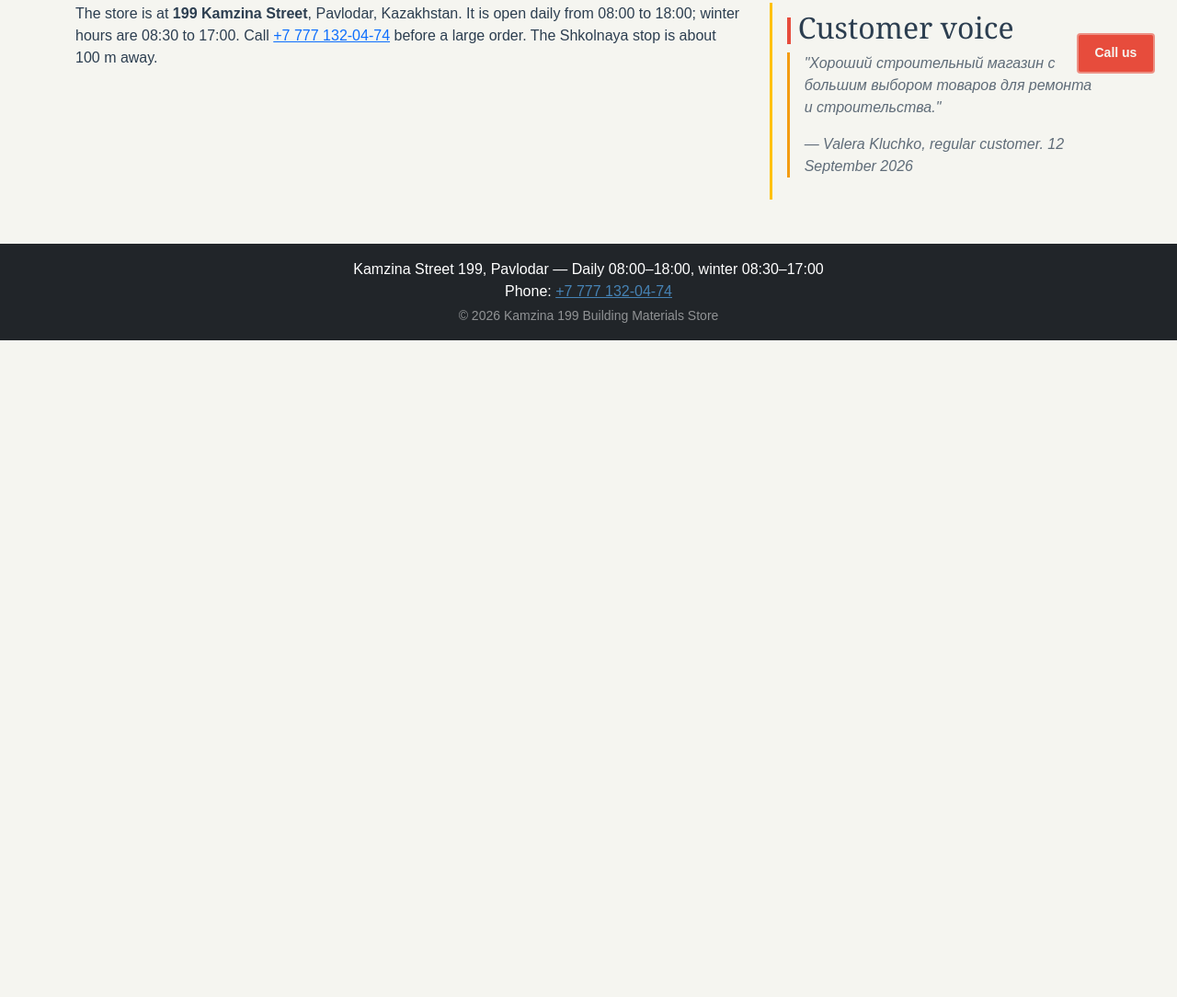
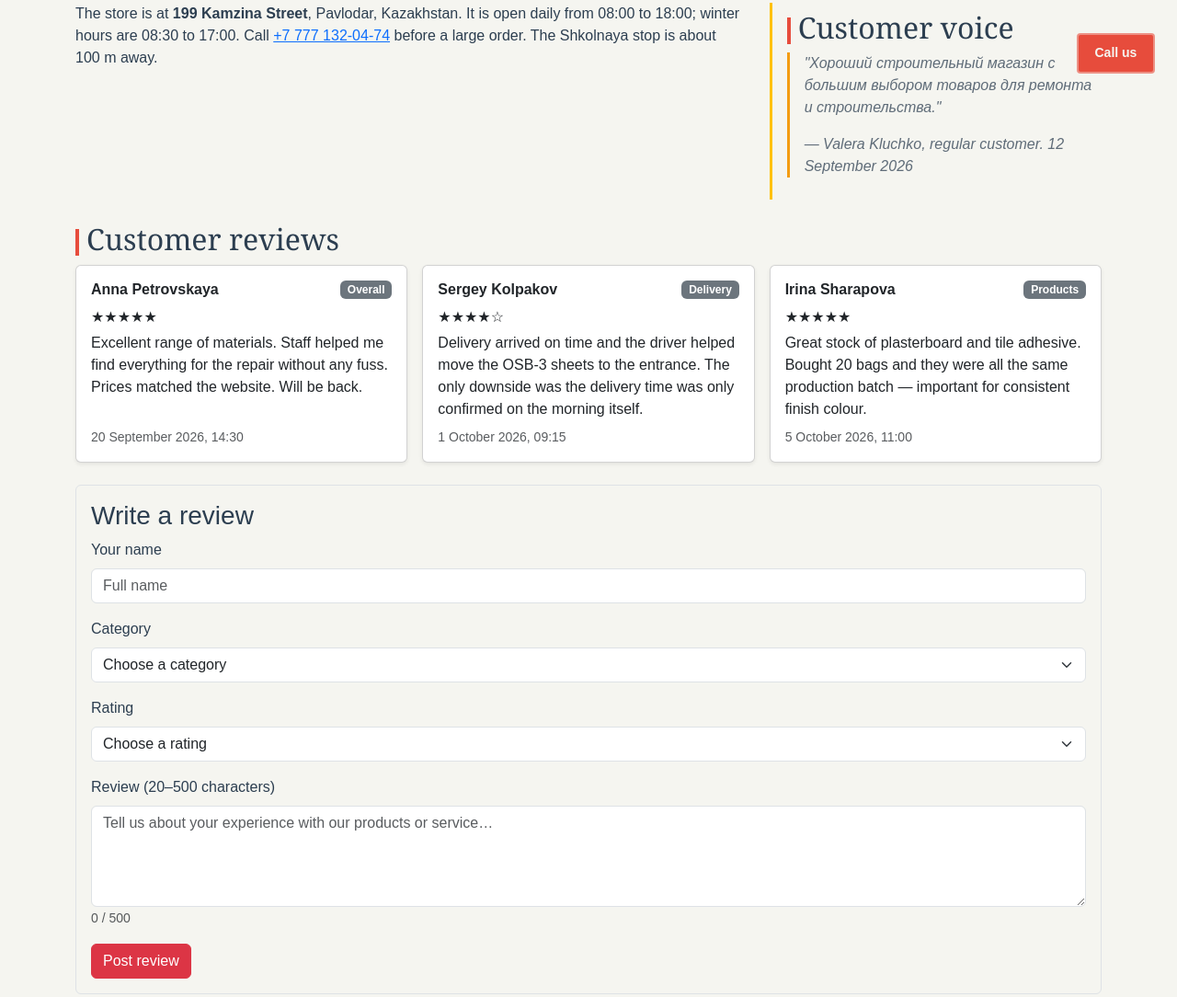
Before and after one commit to EZDAMIR/webuniporject, a website: page index.html in a window 1280 px wide. Shown: the part 696-1780 px from the top of the page at 92% size. Before the commit the page ends 1066 px from the top, so only its background shows below. Drawn offline with nearby package versions, Linux system fonts and the light colour scheme.

Commit message:
Add reviews javasript file to the project

```diff
--- /dev/null
+++ b/js/reviews.js
@@ -0,0 +1,431 @@
+(function () {
+  'use strict';
+
+  /* ── 1. Constants and data ─────────────────────────────────────────────── */
+
+  var MIN_LEN = 20;
+  var MAX_LEN = 500;
+
+  var MONTHS = [
+    'January', 'February', 'March', 'April', 'May', 'June',
+    'July', 'August', 'September', 'October', 'November', 'December'
+  ];
+
+  var CATEGORIES = ['Overall', 'Products', 'Delivery', 'Service'];
+
+  var RATING_OPTIONS = [
+    ['5', '★★★★★ – Excellent'],
+    ['4', '★★★★☆ – Good'],
+    ['3', '★★★☆☆ – Average'],
+    ['2', '★★☆☆☆ – Poor'],
+    ['1', '★☆☆☆☆ – Very poor']
+  ];
+
+  /* Seed reviews — distinct from the static "Customer voice" aside in the HTML */
+  var INITIAL_REVIEWS = [
+    {
+      name: 'Anna Petrovskaya',
+      category: 'Overall',
+      rating: 5,
+      text: 'Excellent range of materials. Staff helped me find everything for the repair without any fuss. Prices matched the website. Will be back.',
+      date: '2026-09-20T14:30:00'
+    },
+    {
+      name: 'Sergey Kolpakov',
+      category: 'Delivery',
+      rating: 4,
+      text: 'Delivery arrived on time and the driver helped move the OSB-3 sheets to the entrance. The only downside was the delivery time was only confirmed on the morning itself.',
+      date: '2026-10-01T09:15:00'
+    },
+    {
+      name: 'Irina Sharapova',
+      category: 'Products',
+      rating: 5,
+      text: 'Great stock of plasterboard and tile adhesive. Bought 20 bags and they were all the same production batch — important for consistent finish colour.',
+      date: '2026-10-05T11:00:00'
+    }
+  ];
+
+  /* ── 2. Date formatting ────────────────────────────────────────────────── */
+
+  function pad(n) {
+    return String(n).padStart(2, '0');
+  }
+
+  function formatDate(isoString) {
+    var d = new Date(isoString);
+    return (
+      d.getDate() + ' ' + MONTHS[d.getMonth()] + ' ' + d.getFullYear() +
+      ', ' + pad(d.getHours()) + ':' + pad(d.getMinutes())
+    );
+  }
+
+  /* ── 3. Card renderer — called for both seed reviews and new submissions ── */
+
+  function renderReview(review) {
+    var col = document.createElement('div');
+    col.className = 'col-12 col-md-6 col-lg-4';
+
+    var card = document.createElement('article');
+    card.className = 'card h-100 shadow-sm';
+
+    var body = document.createElement('div');
+    body.className = 'card-body d-flex flex-column';
+
+    var header = document.createElement('div');
+    header.className = 'd-flex justify-content-between align-items-start mb-2';
+
+    var nameEl = document.createElement('h3');
+    nameEl.className = 'card-title fs-6 fw-bold mb-0 text-break';
+    nameEl.textContent = review.name;
+
+    var badge = document.createElement('span');
+    badge.className = 'badge bg-secondary ms-2 flex-shrink-0';
+    badge.textContent = review.category;
+
+    header.appendChild(nameEl);
+    header.appendChild(badge);
+
+    /* Stars hidden from screen readers; a visually-hidden span speaks them as text */
+    var starsWrapper = document.createElement('p');
+    starsWrapper.className = 'mb-1';
+
+    var starsVisible = document.createElement('span');
+    starsVisible.setAttribute('aria-hidden', 'true');
+    starsVisible.textContent = '★'.repeat(review.rating) + '☆'.repeat(5 - review.rating);
+
+    var starsLabel = document.createElement('span');
+    starsLabel.className = 'visually-hidden';
+    starsLabel.textContent = review.rating + ' out of 5 stars';
+
+    starsWrapper.appendChild(starsVisible);
+    starsWrapper.appendChild(starsLabel);
+
+    /* textContent prevents HTML injection from user input */
+    var textEl = document.createElement('p');
+    textEl.className = 'card-text flex-grow-1 mb-2 text-break';
+    textEl.textContent = review.text;
+
+    var footer = document.createElement('footer');
+    footer.className = 'small text-muted mt-auto';
+
+    var timeEl = document.createElement('time');
+    timeEl.dateTime = review.date;
+    timeEl.textContent = formatDate(review.date);
+    footer.appendChild(timeEl);
+
+    body.appendChild(header);
+    body.appendChild(starsWrapper);
+    body.appendChild(textEl);
+    body.appendChild(footer);
+    card.appendChild(body);
+    col.appendChild(card);
+
+    return col;
+  }
+
+  /* ── 4. Form element helpers ───────────────────────────────────────────── */
+
+  function makeGroup() {
+    var div = document.createElement('div');
+    div.className = 'mb-3';
+    return div;
+  }
+
+  function makeLabel(forId, text) {
+    var label = document.createElement('label');
+    label.htmlFor = forId;
+    label.className = 'form-label';
+    label.textContent = text;
+    return label;
+  }
+
+  /* Must be a following sibling of its control for Bootstrap's .is-invalid ~ .invalid-feedback to show */
+  function makeFeedback(id, text) {
+    var div = document.createElement('div');
+    div.id = id;
+    div.className = 'invalid-feedback';
+    div.textContent = text;
+    return div;
+  }
+
+  /* defaultSelected (not .selected) is what form.reset() restores to */
+  function makePlaceholderOption(label) {
+    var opt = document.createElement('option');
+    opt.value = '';
+    opt.textContent = label;
+    opt.disabled = true;
+    opt.defaultSelected = true;
+    return opt;
+  }
+
+  /* ── 5. Validation ─────────────────────────────────────────────────────── */
+
+  function clearValidation(form) {
+    form.querySelectorAll('.is-invalid, .is-valid').forEach(function (el) {
+      el.classList.remove('is-invalid', 'is-valid');
+    });
+  }
+
+  /* Caller prefixes text with ✓ or ✗ so the message isn't colour-only */
+  function showMsg(el, type, text) {
+    el.className = 'alert alert-' + type;
+    el.textContent = text;
+  }
+
+  function validateForm(form, fields, liveRegion) {
+    clearValidation(form);
+    var valid = true;
+
+    if (!fields.name.value.trim()) {
+      fields.name.classList.add('is-invalid');
+      valid = false;
+    } else {
+      fields.name.classList.add('is-valid');
+    }
+
+    if (!fields.category.value) {
+      fields.category.classList.add('is-invalid');
+      valid = false;
+    } else {
+      fields.category.classList.add('is-valid');
+    }
+
+    if (!fields.rating.value) {
+      fields.rating.classList.add('is-invalid');
+      valid = false;
+    } else {
+      fields.rating.classList.add('is-valid');
+    }
+
+    var len = fields.text.value.trim().length;
+    var textFeedback = document.getElementById('review-text-feedback');
+    if (len < MIN_LEN) {
+      fields.text.classList.add('is-invalid');
+      textFeedback.textContent =
+        'Please enter at least ' + MIN_LEN + ' characters (currently ' + len + ').';
+      valid = false;
+    } else if (len > MAX_LEN) {
+      fields.text.classList.add('is-invalid');
+      textFeedback.textContent = 'Please enter no more than ' + MAX_LEN + ' characters.';
+      valid = false;
+    } else {
+      fields.text.classList.add('is-valid');
+    }
+
+    if (!valid) {
+      showMsg(liveRegion, 'danger', '✗ Please correct the highlighted fields before posting.');
+      var firstInvalid = form.querySelector('.is-invalid');
+      if (firstInvalid !== null) {
+        firstInvalid.focus();
+      }
+    }
+
+    return valid;
+  }
+
+  /* ── 6. Form builder ───────────────────────────────────────────────────── */
+
+  function buildForm() {
+    var wrapper = document.createElement('div');
+    wrapper.className = 'border rounded p-3 mt-3';
+
+    var formHeading = document.createElement('h3');
+    formHeading.id = 'review-form-heading';
+    formHeading.textContent = 'Write a review';
+    wrapper.appendChild(formHeading);
+
+    /* role="status" + aria-live="polite" — announces messages without interrupting the user */
+    var liveRegion = document.createElement('div');
+    liveRegion.id = 'review-msg';
+    liveRegion.setAttribute('role', 'status');
+    liveRegion.setAttribute('aria-live', 'polite');
+    liveRegion.className = 'alert d-none mt-2';
+    wrapper.appendChild(liveRegion);
+
+    var form = document.createElement('form');
+    form.id = 'review-form';
+    form.noValidate = true; /* JS handles validation instead of the browser */
+    form.setAttribute('aria-labelledby', 'review-form-heading');
+
+    /* ── Name ── */
+    var nameGroup = makeGroup();
+    nameGroup.appendChild(makeLabel('review-name', 'Your name'));
+    var nameInput = document.createElement('input');
+    nameInput.type = 'text';
+    nameInput.id = 'review-name';
+    nameInput.name = 'review-name';
+    nameInput.className = 'form-control';
+    nameInput.placeholder = 'Full name';
+    nameInput.required = true;
+    nameInput.setAttribute('aria-describedby', 'review-name-feedback');
+    nameGroup.appendChild(nameInput);
+    nameGroup.appendChild(makeFeedback('review-name-feedback', 'Please enter your name.'));
+    form.appendChild(nameGroup);
+
+    /* ── Category ── */
+    var catGroup = makeGroup();
+    catGroup.appendChild(makeLabel('review-category', 'Category'));
+    var catSelect = document.createElement('select');
+    catSelect.id = 'review-category';
+    catSelect.name = 'review-category';
+    catSelect.className = 'form-select';
+    catSelect.required = true;
+    catSelect.setAttribute('aria-describedby', 'review-category-feedback');
+    catSelect.appendChild(makePlaceholderOption('Choose a category'));
+    CATEGORIES.forEach(function (cat) {
+      var opt = document.createElement('option');
+      opt.value = cat;
+      opt.textContent = cat;
+      catSelect.appendChild(opt);
+    });
+    catGroup.appendChild(catSelect);
+    catGroup.appendChild(makeFeedback('review-category-feedback', 'Please choose a category.'));
+    form.appendChild(catGroup);
+
+    /* ── Rating ── */
+    var ratingGroup = makeGroup();
+    ratingGroup.appendChild(makeLabel('review-rating', 'Rating'));
+    var ratingSelect = document.createElement('select');
+    ratingSelect.id = 'review-rating';
+    ratingSelect.name = 'review-rating';
+    ratingSelect.className = 'form-select';
+    ratingSelect.required = true;
+    ratingSelect.setAttribute('aria-describedby', 'review-rating-feedback');
+    ratingSelect.appendChild(makePlaceholderOption('Choose a rating'));
+    RATING_OPTIONS.forEach(function (pair) {
+      var opt = document.createElement('option');
+      opt.value = pair[0];
+      opt.textContent = pair[1];
+      ratingSelect.appendChild(opt);
+    });
+    ratingGroup.appendChild(ratingSelect);
+    ratingGroup.appendChild(makeFeedback('review-rating-feedback', 'Please choose a rating.'));
+    form.appendChild(ratingGroup);
+
+    /* ── Review text + character counter ── */
+    var textGroup = makeGroup();
+    textGroup.appendChild(
+      makeLabel('review-text', 'Review (' + MIN_LEN + '–' + MAX_LEN + ' characters)')
+    );
+    var textarea = document.createElement('textarea');
+    textarea.id = 'review-text';
+    textarea.name = 'review-text';
+    textarea.className = 'form-control';
+    textarea.rows = 4;
+    textarea.placeholder = 'Tell us about your experience with our products or service…';
+    textarea.required = true;
+    textarea.maxLength = MAX_LEN;
+    textarea.setAttribute('aria-describedby', 'review-text-counter review-text-feedback');
+    textGroup.appendChild(textarea);
+
+    var counter = document.createElement('small');
+    counter.id = 'review-text-counter';
+    counter.className = 'form-text';
+    counter.setAttribute('aria-live', 'polite');
+    counter.setAttribute('aria-atomic', 'true');
+    counter.textContent = '0 / ' + MAX_LEN;
+    textGroup.appendChild(counter);
+
+    textGroup.appendChild(
+      makeFeedback(
+        'review-text-feedback',
+        'Please enter between ' + MIN_LEN + ' and ' + MAX_LEN + ' characters.'
+      )
+    );
+    form.appendChild(textGroup);
+
+    /* ── Submit button ── */
+    var btnRow = document.createElement('div');
+    var submitBtn = document.createElement('button');
+    submitBtn.type = 'submit';
+    submitBtn.id = 'review-submit';
+    submitBtn.className = 'btn btn-danger';
+    submitBtn.textContent = 'Post review';
+    btnRow.appendChild(submitBtn);
+    form.appendChild(btnRow);
+
+    wrapper.appendChild(form);
+
+    /* ── Events ── */
+
+    textarea.addEventListener('input', function () {
+      counter.textContent = textarea.value.trim().length + ' / ' + MAX_LEN;
+    });
+
+    var fields = {
+      name: nameInput,
+      category: catSelect,
+      rating: ratingSelect,
+      text: textarea
+    };
+
+    form.addEventListener('submit', function (e) {
+      e.preventDefault();
+
+      liveRegion.className = 'alert d-none';
+      liveRegion.textContent = '';
+
+      if (!validateForm(form, fields, liveRegion)) {
+        return;
+      }
+
+      var review = {
+        name: nameInput.value.trim(),
+        category: catSelect.value,
+        rating: parseInt(ratingSelect.value, 10),
+        text: textarea.value.trim(),
+        date: new Date().toISOString()
+      };
+
+      document.getElementById('review-list').appendChild(renderReview(review));
+
+      showMsg(liveRegion, 'success', '✓ Your review has been posted. Thank you!');
+
+      form.reset();
+      counter.textContent = '0 / ' + MAX_LEN;
+      clearValidation(form);
+      nameInput.focus();
+    });
+
+    return wrapper;
+  }
+
+  /* ── 7. Section assembly ───────────────────────────────────────────────── */
+
+  function buildSection() {
+    var main = document.querySelector('main');
+    if (main === null) { return; }
+
+    var section = document.createElement('section');
+    section.id = 'reviews';
+    section.className = 'mb-4';
+    section.setAttribute('aria-labelledby', 'reviews-heading');
+
+    var heading = document.createElement('h2');
+    heading.id = 'reviews-heading';
+    heading.textContent = 'Customer reviews';
+    section.appendChild(heading);
+
+    var grid = document.createElement('div');
+    grid.id = 'review-list';
+    grid.className = 'row g-3 mb-4';
+    section.appendChild(grid);
+
+    INITIAL_REVIEWS.forEach(function (r) {
+      grid.appendChild(renderReview(r));
+    });
+
+    section.appendChild(buildForm());
+    main.appendChild(section);
+  }
+
+  /* ── 8. Init — safety net if script loads without defer ───────────────── */
+
+  if (document.readyState === 'loading') {
+    document.addEventListener('DOMContentLoaded', buildSection);
+  } else {
+    buildSection();
+  }
+
+}());
```
Also changed, not shown: index.html (+1 -0 lines).
